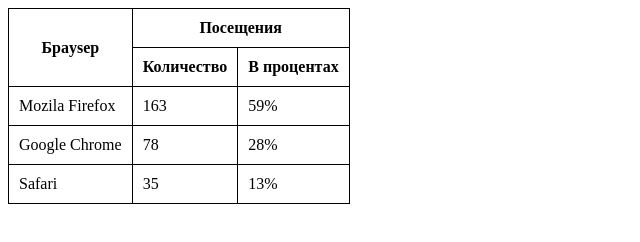
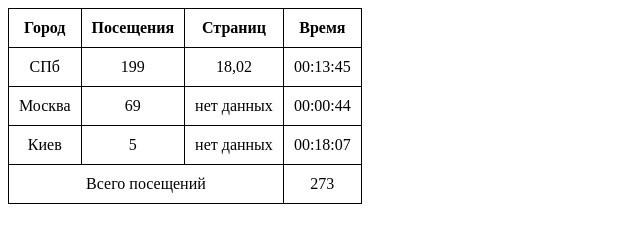
Before and after one commit to hoilij0/------------, a plain HTML site: page лаба3/Indexgit.html in a window 1280 px wide. Shown: the whole page, without its empty margins (0-640 px from the left). Drawn offline with Linux system fonts and the light colour scheme; files whose address does not match are found by name.

Commit message:
6zadanie

```diff
--- a/static/css/stylegit.css
+++ b/static/css/stylegit.css
@@ -1,12 +1,9 @@
-table{
-    border:1px solid black;
-    border-collapse: collapse;
-}
-td{
-    border:1px solid black;
-    padding: 10px;
-}
-th{
-    border:1px solid black;
-    padding:10px;
-}
+table {
+            border: 1px solid black;
+            border-collapse: collapse;
+        }
+        td, th {
+            border: 1px solid black;
+            padding: 10px;
+            text-align: center;
+        }
--- a/лаба3/Indexgit.html
+++ b/лаба3/Indexgit.html
@@ -1,35 +1,41 @@
 <!DOCTYPE html>
-<html lang="en">
+<html>
 <head>
-    <meta charset="UTF-8">
-    <title>Document</title>
+    <title>Таблица посещений</title>
     <link rel="stylesheet" href="C:\Users\Hoilij0\Desktop\Лабораторные и др\Разработка интерфейса\Лабораторные\static\css\stylegit.css">
 </head>
 <body>
+
 <table>
     <tr>
-    <th colspan="2" rowspan="2">Бpaysep</th>
-    <th colspan="2">Посещения</th>
+        <th>Город</th>
+        <th>Посещения</th>
+        <th>Страниц</th>
+        <th>Время</th>
     </tr>
     <tr>
-    <th>Количество</th>
-    <th>В процентах</th>
+        <td>СПб</td>
+        <td>199</td>
+        <td>18,02</td>
+        <td>00:13:45</td>
     </tr>
     <tr>
-    <td colspan="2">Мozila Firefox</td>
-    <td>163</td>
-    <td>59%</td>
+        <td>Москва</td>
+        <td>69</td>
+        <td>нет данных</td>
+        <td>00:00:44</td>
     </tr>
     <tr>
-    <td colspan="2">Google Chrome</td>
-    <td>78</td>
-    <td>28%</td>
+        <td>Киев</td>
+        <td>5</td>
+        <td>нет данных</td>
+        <td>00:18:07</td>
     </tr>
     <tr>
-    <td colspan="2">Safari</td>
-    <td>35</td>
-    <td>13%</td>
+        <td colspan="3">Всего посещений</td>
+        <td>273</td>
     </tr>
 </table>
+
 </body>
 </html>
```
Lines whose indentation alone changed are shown as unchanged.
